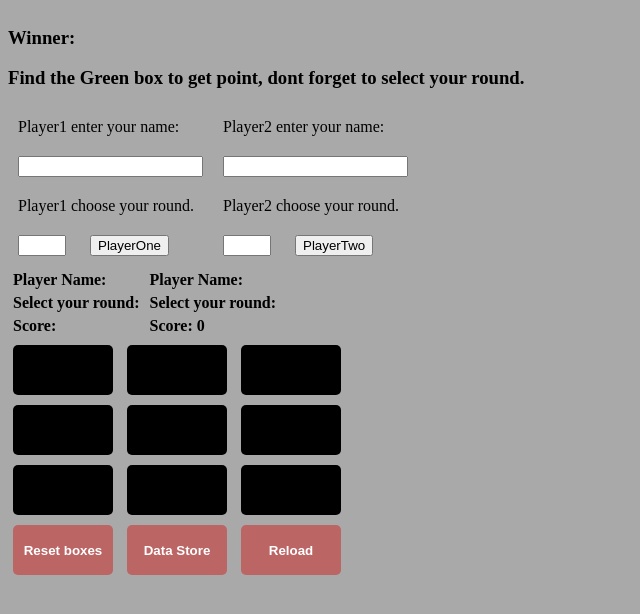
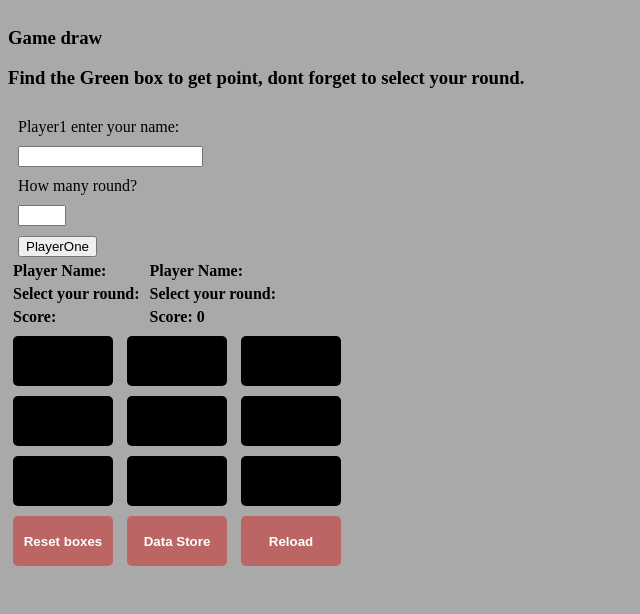
Before and after one commit to asaad227/boxPicker, a plain HTML site: page index.html in a window 1280 px wide. Both pictures are taken after a click on the button 63 px from the left and 370 px from the top of the page. Shown: the whole page, without its empty margins (0-640 px from the left). Drawn offline with Linux system fonts and the light colour scheme.

Commit message:
css update make more interactive

```diff
--- a/index.css
+++ b/index.css
@@ -47,3 +47,11 @@ p,.nameIn, .nameIn2, .roundIn, .roundIn2{
     cursor: pointer;
     color: white;
 }
+
+.roundIn2{
+    display: none;
+}
+
+.roundSubmit2, .nameIn2, .player2Name{
+    display: none;
+}
--- a/index.html
+++ b/index.html
@@ -14,16 +14,15 @@
         <h3>Find the Green box to get point, dont forget to select your round.</h3>
         <div class="user">
             <div>
-            <p>Player1 enter your name:</p>
+            <p class="player1Name">Player1 enter your name:</p>
             <input type="text" class="nameIn"/>
-            <p>Player1 choose your round.</p>
+            <p class="howMany">How many round?</p>
             <input type="number" min="1" max="9" class="roundIn"/>
             <button type="submit" class="roundSubmit">PlayerOne</button>
         </div>
         <div>
-            <p>Player2 enter your name:</p>
+            <p class="player2Name">Player2 enter your name:</p>
             <input type="text" class="nameIn2"/>
-            <p>Player2 choose your round.</p>
             <input type="number" min="1" max="9" class="roundIn2"/>
             <button type="submit" class="roundSubmit2">PlayerTwo</button>
         </div>
--- a/index.js
+++ b/index.js
@@ -19,6 +19,9 @@ const playerName2 = document.querySelector(".nameDisplay2");
 const show2 = document.querySelector(".total2");
 const roundIn2 = document.querySelector(".roundIn2");
 const win = document.querySelector(".win");
+const player2Name = document.querySelector(".player2Name")
+const player1Name = document.querySelector(".player1Name")
+const howMany = document.querySelector(".howMany")
 
 var result = [];
 var result2 = [];
@@ -34,6 +37,7 @@ function round(){
 
 function round2(){
   playerName2.innerHTML = `Player Name: ${nameIn2.value[0].toUpperCase()+nameIn2.value.slice(1)}`
+  roundIn2.value = `${roundIn.value}`
   document.querySelector(".round2").innerHTML = `Select your round: ${roundIn2.value}`
 }
 
@@ -477,6 +481,16 @@ function boxes(){
    }
 
    function resetTable(){
+    roundIn.style.display = "none";
+    nameIn.style.display = "none";
+    player1Name.style.display = "none";
+    roundSubmit.style.display = "none"
+    // roundIn2.style.display = "flex";
+    nameIn2.style.display = "flex";
+    roundSubmit2.style.display = "flex"
+    player2Name.style.display = "flex";
+    howMany.style.display = "none"
+
     btn1.style.backgroundColor = `black`
     btn1.disabled = false;
     btn2.style.backgroundColor = `black`
@@ -501,8 +515,18 @@ function boxes(){
    }
 function winner(){
   resetTable()
+  roundIn.style.display = "flex";
+  roundIn.value = ""
+  nameIn.style.display = "flex";
+  nameIn.value = ""
+  player1Name.style.display = "flex";
+  roundSubmit.style.display = "flex"
+  nameIn2.style.display = "none";
+  roundSubmit2.style.display = "none"
+  player2Name.style.display = "none";
+  howMany.style.display = "flex"
   if(result.length === result2.length){
-    alert("Game draw")
+    alert(win.innerHTML = "Game draw")
   }
 
   if(result.length > result2.length){
@@ -512,6 +536,13 @@ function winner(){
   if(result2.length > result.length){
     alert(win.innerHTML = `Winner 🏆: ${nameIn2.value[0].toUpperCase()+nameIn2.value.slice(1)}`)
   }
+
+  playerName.innerHTML = "Player Name:";
+  playerName2.innerHTML = "Player Name:";
+  document.querySelector(".round").innerHTML = "Select your round:";
+  document.querySelector(".round2").innerHTML = "Select your round:";
+  show.innerHTML = "Score:";
+  document.querySelector(".total2").innerHTML = "Score: ";
 }
    const reset = document.querySelector(".reset")
    const dataStore = document.querySelector(".dataStore");
```
